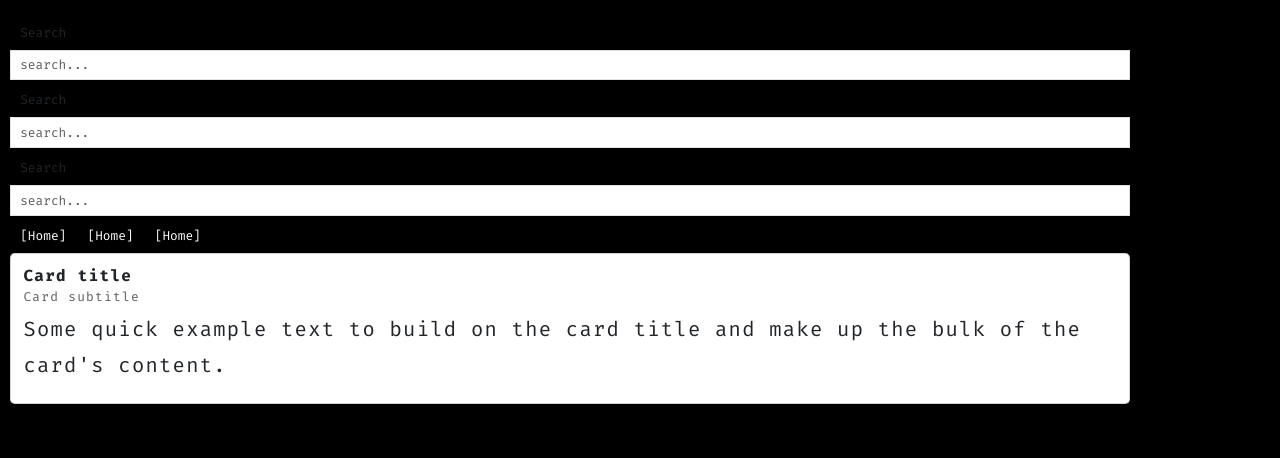
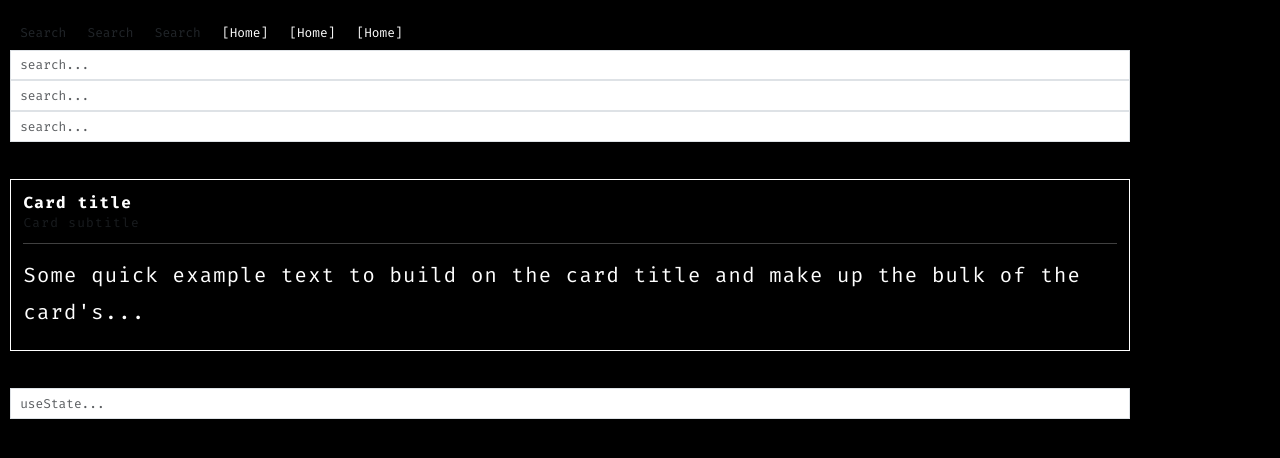
Before and after one commit to IndexOffy/tor-network-app-search, a React (Create React App) app in the folder app/: page /demo in a window 1280 px wide. Shown: the top 458 px of the page. Built offline with nearby package versions, Linux system fonts and the light colour scheme.

Commit message:
⚙️ FEATURE: Add Components

```diff
--- a/app/src/components/atoms/input/index.js
+++ b/app/src/components/atoms/input/index.js
@@ -18,7 +18,7 @@ export const InputSize = {
 }
 
 const Input = (props) => {
-  const { type, children, theme, size, className, placeholder, disabled } = props
+  const { type, onChange, children, theme, size, className, placeholder, disabled } = props
 
   const classProps = classnames(
     styles[theme],
@@ -30,10 +30,11 @@ const Input = (props) => {
   )
 
   return (
-    <input type={type} disabled={disabled} className={classProps} placeholder={placeholder}>
+    <input type={type} onChange={onChange} disabled={disabled} className={classProps} placeholder={placeholder}>
       {children}
     </input>
   )
+
 }
 
 Input.defaultProps = {
@@ -41,6 +42,7 @@ Input.defaultProps = {
   theme: InputTheme.DEFAULT,
   size: InputSize.MEDIUM,
   className: 'form-control',
+  onChange: () => {},
   placeholder: '',
   disabled: false,
 }
--- a/app/src/components/atoms/text/index.js
+++ b/app/src/components/atoms/text/index.js
@@ -8,7 +8,7 @@ export const TextTheme = {
 }
 
 const Text = (props) => {
-  const { children, theme, size, className, disabled } = props
+  const { children, theme, size, className, limitText, disabled } = props
 
   const classProps = classnames(
     styles[theme],
@@ -20,13 +20,17 @@ const Text = (props) => {
   )
 
   return (
-      <p disabled={disabled} className={classProps}>{children}</p>
+    <p
+      disabled={disabled} className={classProps}>
+      {limitText ? children.substring(0, limitText) + '...' : children}
+    </p>
   )
 }
 
 Text.defaultProps = {
   theme: TextTheme.DEFAULT,
   className: 'card-text',
+  limitText: null,
   disabled: false,
 }
 
--- /dev/null
+++ b/app/src/components/atoms/url/index.js
@@ -0,0 +1,35 @@
+import classnames from 'classnames'
+import styles from './Url.module.css';
+
+export const UrlTheme = {
+  DEFAULT: 'default',
+  LIGHT: 'light',
+  DARK: 'dark'
+}
+
+const Url = (props) => {
+  const { children, theme, className, urlPage, disabled } = props
+
+  const classProps = classnames(
+    styles[theme],
+    {
+      [styles.disabled]: disabled,
+    },
+    className
+  )
+
+  return (
+    <a href={urlPage} disabled={disabled} className={classProps}>
+      {children}
+    </a>
+  )
+}
+
+Url.defaultProps = {
+  theme: UrlTheme.DEFAULT,
+  className: '',
+  urlPage: '#',
+  disabled: false,
+}
+
+export default Url
--- a/app/src/components/molecules/card/index.js
+++ b/app/src/components/molecules/card/index.js
@@ -27,7 +27,7 @@ const Card = (props) => {
   )
 
   return (
-    <div className="card" >
+    <div className={classProps} >
       <div className="card-body">
         {children}
       </div>
@@ -38,7 +38,7 @@ const Card = (props) => {
 Card.defaultProps = {
   theme: CardTheme.DEFAULT,
   size: CardSize.MEDIUM,
-  className: '',
+  className: 'card',
   disabled: false,
 }
 
--- a/app/src/pages/demo/index.js
+++ b/app/src/pages/demo/index.js
@@ -5,30 +5,47 @@ import Card from '../../components/molecules/card'
 import Title from '../../components/atoms/title'
 import Subtitle from '../../components/atoms/subtitle'
 import Text from '../../components/atoms/text'
+import Url from '../../components/atoms/url'
+import { useState } from 'react';
 
 const DemoPage = () => {
+  const [searchText, setFirstName] = useState('');
+
   return (
     <div className="App container py-3">
       <Button theme='dark' size='small'>Search</Button>
-      <Input theme='dark' placeholder='search...' size='small'></Input>
-
       <Button theme='dark' size='medium'>Search</Button>
-      <Input theme='dark' placeholder='search...' size='medium'></Input>
-
       <Button theme='dark' size='large'>Search</Button>
-      <Input theme='dark' placeholder='search...' size='large'></Input>
 
       <Button theme='menu-dark' size='small'>[Home]</Button>
       <Button theme='menu-dark' size='medium'>[Home]</Button>
       <Button theme='menu-dark' size='large'>[Home]</Button>
 
+      <Input theme='dark' placeholder='search...' size='small'></Input>
+      <Input theme='dark' placeholder='search...' size='medium'></Input>
+      <Input theme='dark' placeholder='search...' size='large'></Input>
+
+      <br />
+
       <Card>
-        <Title>Card title</Title>
+        <Url urlPage='#url'>
+          <Title>Card title</Title>
+        </Url>
+
         <Subtitle>Card subtitle</Subtitle>
-        <Text>
+        <hr />
+        <Text limitText={85}>
           Some quick example text to build on the card title and make up the bulk of the card's content.
         </Text>
       </Card>
+
+      <br />
+
+      <Input placeholder='useState...' onChange={e => setFirstName(e.target.value)}></Input>
+      <Text>{searchText}</Text>
+
+      <br />
+
     </div>
   )
 }
--- a/app/src/pages/home/index.js
+++ b/app/src/pages/home/index.js
@@ -1,5 +1,4 @@
-import '../../components/_settings/_base.css'
-
+import '../../components/_settings/_base.css';
 
 const HomePage = () => {
   return (
--- a/app/src/pages/index.js
+++ b/app/src/pages/index.js
@@ -1,5 +1,7 @@
 import HomePage from "./home";
+import DemoPage from "./demo";
 
 export {
-  HomePage
+  HomePage,
+  DemoPage
 };
```
Also changed, not shown: app/src/components/organisms/main/index.js (deleted).
